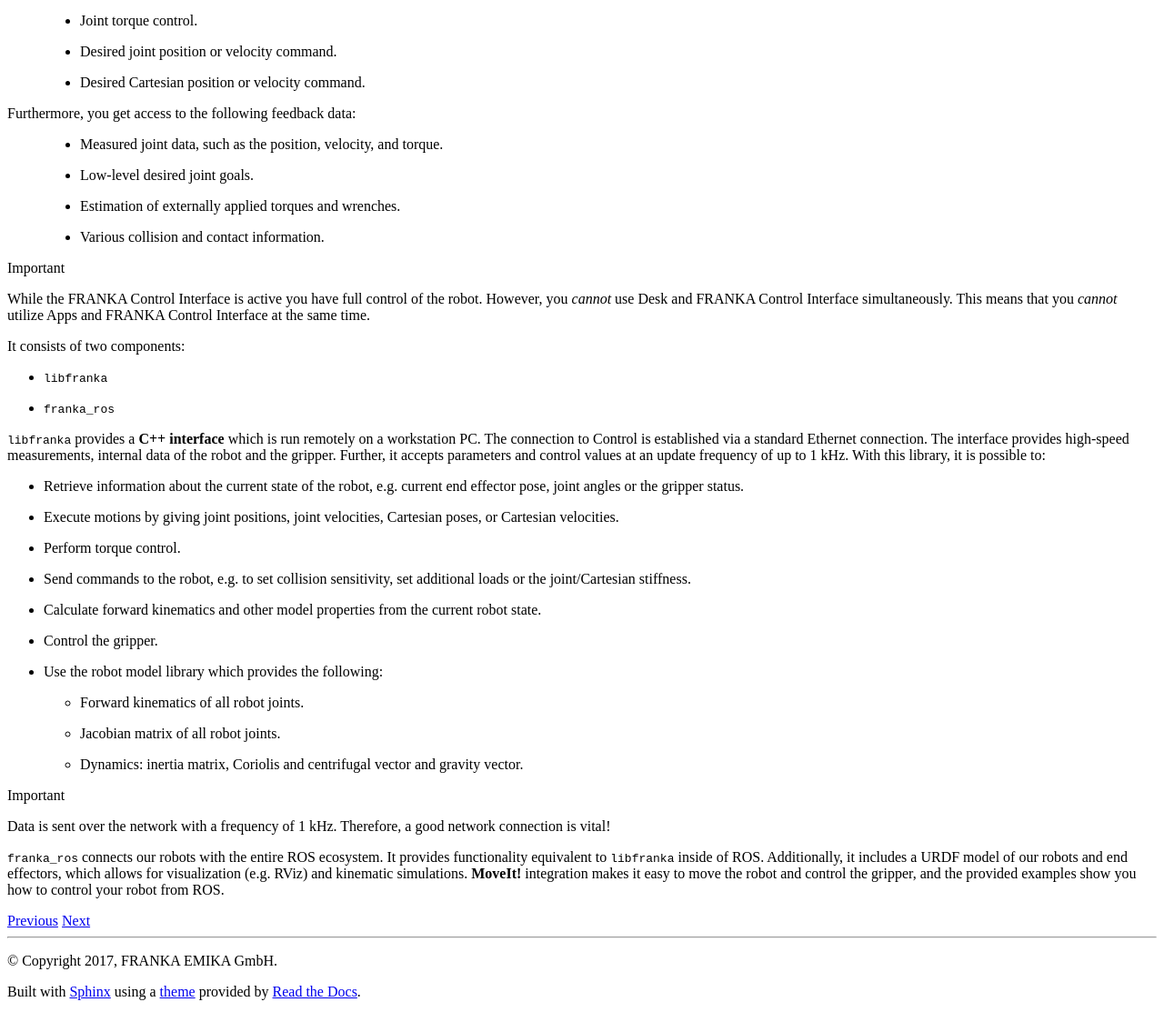
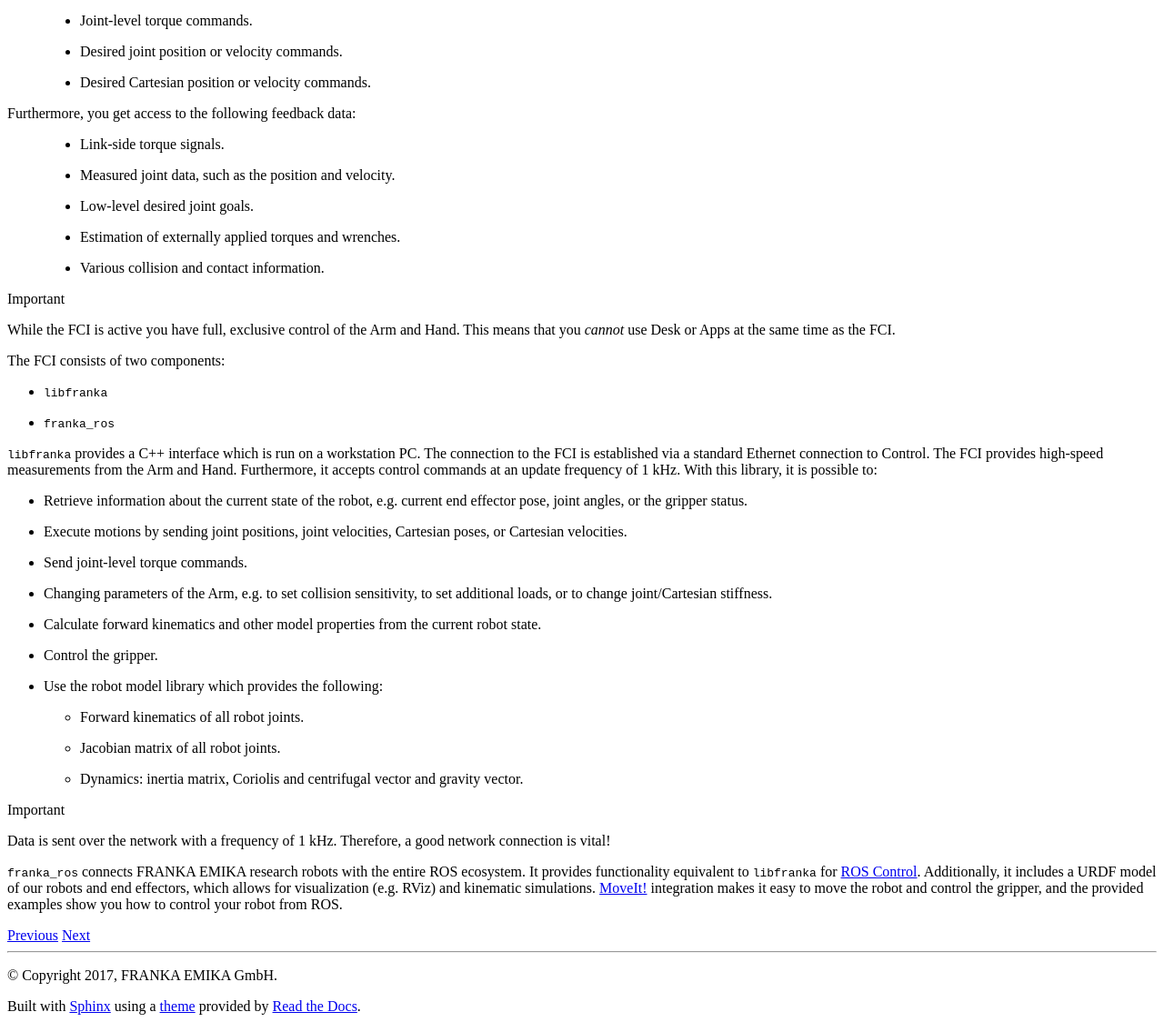
Before and after one commit to frankaemika/docs, a Sphinx documentation site: the page built from source/overview.rst, in a window 1280 px wide and 1400 px high, scrolled down 535 px. Shown: the part 276-1400 px from the top of the window at 91% size. Built offline with Sphinx 7.4.7 and the Read the Docs theme 2.0.0, drawn with Linux system fonts in a browser that asks for light colours.

Commit message:
Fix overview.

```diff
--- a/source/index.rst
+++ b/source/index.rst
@@ -4,7 +4,7 @@
 
 .. todolist::
 
-FRANKA Control Interface (FCI) consists of several open source components which we provide on
+The FRANKA Control Interface (FCI) consists of several open source components which we provide on
 `GitHub <https://github.com/frankaemika>`_. We welcome contributions and suggestions for
 improvements.
 
@@ -13,7 +13,7 @@
  * ``libfranka``, a C++ library that provides low-level control of a `FRANKA EMIKA
    <https://franka.de>`_ research robot. Its source code is available at
    https://github.com/frankaemika/libfranka.
- * ``franka_ros``, our `ROS integration <http://wiki.ros.org/franka_ros>`_, including support for
+ * ``franka_ros``, our `ROS integration <https://wiki.ros.org/franka_ros>`_, including support for
    ROS Control and MoveIt!. The source code is available at
    https://github.com/frankaemika/franka_ros.
 
--- a/source/overview.rst
+++ b/source/overview.rst
@@ -12,43 +12,42 @@
 to the Arm and Hand. It provides the current status of the robot and enables its direct control.
 You can execute custom trajectories by sending real-time control values:
 
- * Joint torque control.
- * Desired joint position or velocity command.
- * Desired Cartesian position or velocity command.
+ * Joint-level torque commands.
+ * Desired joint position or velocity commands.
+ * Desired Cartesian position or velocity commands.
 
 Furthermore, you get access to the following feedback data:
 
- * Measured joint data, such as the position, velocity, and torque.
+ * Link-side torque signals.
+ * Measured joint data, such as the position and velocity.
  * Low-level desired joint goals.
  * Estimation of externally applied torques and wrenches.
  * Various collision and contact information.
 
 .. important::
 
-    While the FRANKA Control Interface is active you have full control of the robot.
-    However, you `cannot` use Desk and FRANKA Control Interface simultaneously.
-    This means that you `cannot` utilize Apps and FRANKA Control Interface at the same time.
+    While the FCI is active you have full, exclusive control of the Arm and Hand. This means that
+    you `cannot` use Desk or Apps at the same time as the FCI.
 
 
-It consists of two components:
+The FCI consists of two components:
 
 * ``libfranka``
 * ``franka_ros``
 
 
-``libfranka`` provides a **C++ interface** which is run remotely on a workstation PC. The
-connection to Control is established via a standard Ethernet connection. The interface
-provides high-speed measurements, internal data of the robot and the gripper. Further, it accepts
-parameters and control values at an update frequency of up to 1 kHz. With this library, it is
-possible to:
+``libfranka`` provides a C++ interface which is run on a workstation PC. The connection to the FCI
+is established via a standard Ethernet connection to Control. The FCI provides high-speed
+measurements from the Arm and Hand. Furthermore, it accepts control commands at an update frequency
+of 1 kHz. With this library, it is possible to:
 
 * Retrieve information about the current state of the robot, e.g. current end effector pose, joint
-  angles or the gripper status.
-* Execute motions by giving joint positions, joint velocities, Cartesian poses, or Cartesian
+  angles, or the gripper status.
+* Execute motions by sending joint positions, joint velocities, Cartesian poses, or Cartesian
   velocities.
-* Perform torque control.
-* Send commands to the robot, e.g. to set collision sensitivity, set additional loads or the
-  joint/Cartesian stiffness.
+* Send joint-level torque commands.
+* Changing parameters of the Arm, e.g. to set collision sensitivity, to set additional loads, or
+  to change joint/Cartesian stiffness.
 * Calculate forward kinematics and other model properties from the current robot state.
 * Control the gripper.
 * Use the robot model library which provides the following:
@@ -59,11 +58,12 @@
 
 .. important::
 
-    Data is sent over the network with a frequency of 1 kHz. Therefore, a good network
-    connection is vital!
+    Data is sent over the network with a frequency of 1 kHz. Therefore, a good network connection
+    is vital!
 
-``franka_ros`` connects our robots with the entire ROS ecosystem. It provides functionality equivalent
-to ``libfranka`` inside of ROS. Additionally, it includes a URDF model of our robots and
-end effectors, which allows for visualization (e.g. RViz) and kinematic simulations. **MoveIt!**
+``franka_ros`` connects FRANKA EMIKA research robots with the entire ROS ecosystem. It provides
+functionality equivalent to ``libfranka`` for `ROS Control <https://wiki.ros.org/ros_control>`_.
+Additionally, it includes a URDF model of our robots and end effectors, which allows for
+visualization (e.g. RViz) and kinematic simulations. `MoveIt! <https://wiki.ros.org/moveit>`_
 integration makes it easy to move the robot and control the gripper, and the provided examples show
 you how to control your robot from ROS.
```
